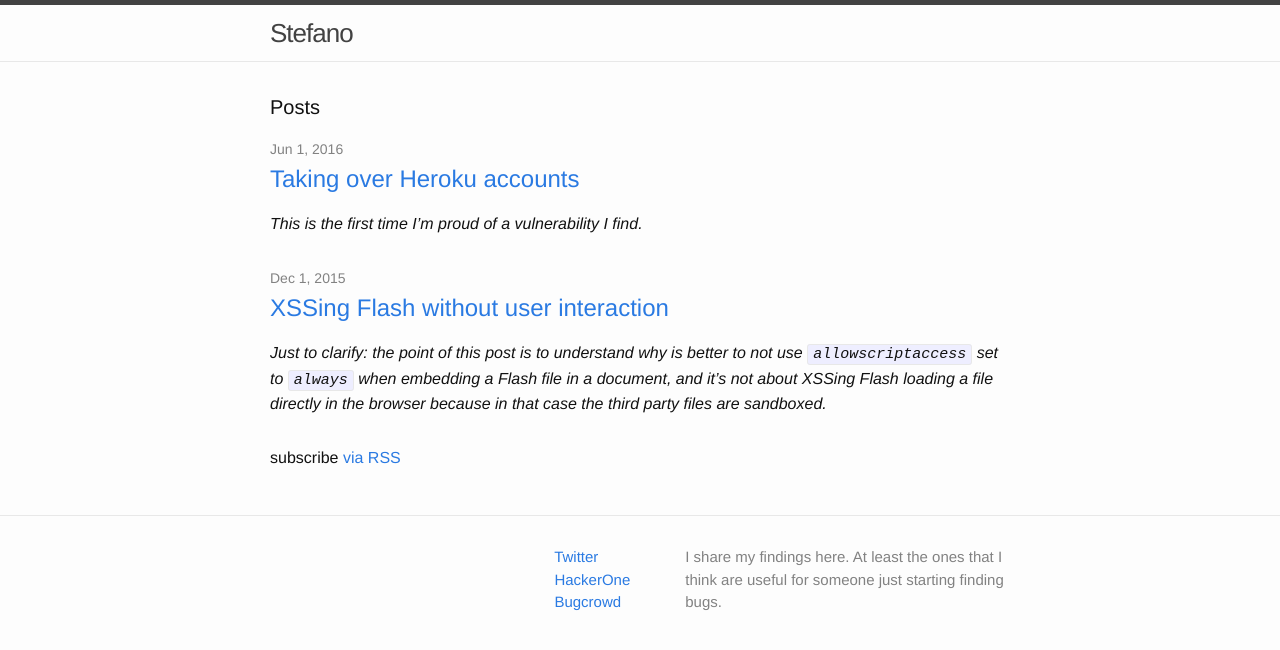
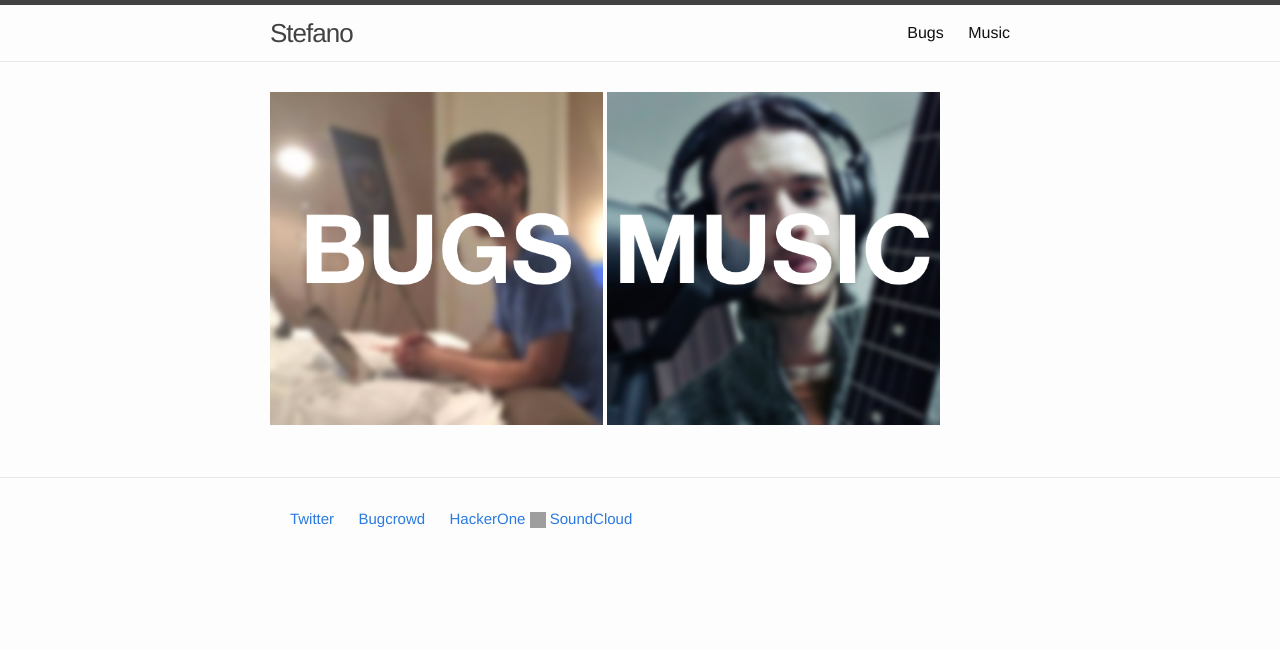
Before and after one commit to Expertasif/stefanocoding.github.io, a Jekyll site: the page built from index.md, in a window 1280 px wide. Shown: the top 650 px of the page. Built offline with Jekyll 4.4.1, drawn with Linux system fonts in a browser that asks for light colours; grey boxes are pictures that could not be loaded.

Commit message:
From blog to website

```diff
--- a/Gemfile
+++ b/Gemfile
@@ -1,3 +1,3 @@
 source 'https://rubygems.org'
 
-gem 'github-pages'
+gem 'github-pages', '104', group: :jekyll_plugins
--- a/_config.yml
+++ b/_config.yml
@@ -9,13 +9,13 @@
 title: Stefano
 # email: your-email@domain.com
 description: > # this means to ignore newlines until "baseurl:"
-  I share my findings here. At least the ones that I think are useful for someone just starting finding bugs.
+  Bugs and Music
 baseurl: "" # the subpath of your site, e.g. /blog
-url: "https://stefanocoding.github.io" # the base hostname & protocol for your site
+url: "http://stefano.soy" # the base hostname & protocol for your site
 twitter_username: i_am_stefano
 hackerone_username: stefanofindsbugs
 bugcrowd_username: stefanofindsbugs
-# github_username:  jekyll
+soundcloud_username: stefanohaciendocanciones
 
 # Build settings
 markdown: kramdown
--- a/_includes/footer.html
+++ b/_includes/footer.html
@@ -5,18 +5,29 @@
     <!-- <h2 class="footer-heading">{{ site.title }}</h2> -->
 
     <div class="footer-col-wrapper">
-      <div class="footer-col footer-col-1">
+      <!-- <div class="footer-col footer-col-1"> -->
         <!-- <ul class="contact-list">
           <li>{{ site.title }}</li>
           <li><a href="mailto:{{ site.email }}">{{ site.email }}</a></li>
         </ul> -->
-      </div>
+      <!-- </div> -->
 
-      <div class="footer-col footer-col-2">
+      <!-- <div class="footer-col footer-col-3">
+        <p>{{ site.description }}</p>
+      </div> -->
+
+      <!-- <div class="footer-col footer-col-2"> -->
+      <div class="footer-col footer-col-6">
         <ul class="social-media-list">
           {% if site.twitter_username %}
           <li>
             {% include icon-twitter.html username=site.twitter_username %}
+          </li>
+          {% endif %}
+
+          {% if site.bugcrowd_username %}
+          <li>
+            {% include icon-bugcrowd.html username=site.bugcrowd_username %}
           </li>
           {% endif %}
 
@@ -26,9 +37,9 @@
           </li>
           {% endif %}
 
-          {% if site.bugcrowd_username %}
+          {% if site.soundcloud_username %}
           <li>
-            {% include icon-bugcrowd.html username=site.bugcrowd_username %}
+            {% include icon-soundcloud.html username=site.soundcloud_username %}
           </li>
           {% endif %}
 
@@ -37,11 +48,8 @@
             {% include icon-github.html username=site.github_username %}
           </li>
           {% endif %}
+
         </ul>
-      </div>
-
-      <div class="footer-col footer-col-3">
-        <p>{{ site.description }}</p>
       </div>
     </div>
 
--- /dev/null
+++ b/_includes/icon-soundcloud.html
@@ -0,0 +1,6 @@
+<a target="_blank" href="https://soundcloud.com/{{ include.username }}">
+  <span class="icon icon--soundcloud">
+    <img src="https://w.soundcloud.com/icon/assets/images/orange_transparent_32-94fc761.png">
+  </span>
+  <span class="username">SoundCloud</span>
+</a>
--- a/_sass/_layout.scss
+++ b/_sass/_layout.scss
@@ -111,6 +111,10 @@
 .social-media-list {
     list-style: none;
     margin-left: 0;
+}
+
+.social-media-list li {
+  display: inline;
 }
 
 .footer-col-wrapper {
--- a/index.html
+++ b/bugs.md
@@ -1,10 +1,15 @@
 ---
-layout: default
+layout: page
+title: Bugs
+permalink: /bugs/
 ---
 
-<div class="home">
+<!-- <div class="home">
 
-  <h1 class="page-heading">Posts</h1>
+  <h1 class="page-heading">Bugs</h1> -->
+  <p>
+  I write about the bugs I find and I think are useful for someone just starting out finding bugs.
+  </p>
 
   <ul class="post-list">
     {% for post in site.posts %}
@@ -21,4 +26,4 @@ layout: default
 
   <p class="rss-subscribe">subscribe <a href="{{ "/feed.xml" | prepend: site.baseurl }}">via RSS</a></p>
 
-</div>
+<!-- </div> -->
--- /dev/null
+++ b/index.md
@@ -0,0 +1,10 @@
+---
+layout: default
+---
+
+<a href='/bugs/' style='display:inline-block; width: 45%'>
+  <img src='/images/bugs.png' style='display:block'>
+</a>
+<a href='/music/' style='display:inline-block; width: 45%'>
+  <img src='/images/music.png' style='display:block'>
+</a>
```
Also changed, not shown: _posts/2015-12-01-xssing-flash-without-user-interaction.md (+2 -2 lines), _posts/2016-06-01-taking-over-heroku-accounts.md (+7 -7 lines), music.md (added, +11 -0 lines), Gemfile.lock, images/bugs.png (added), images/music.png (added).
